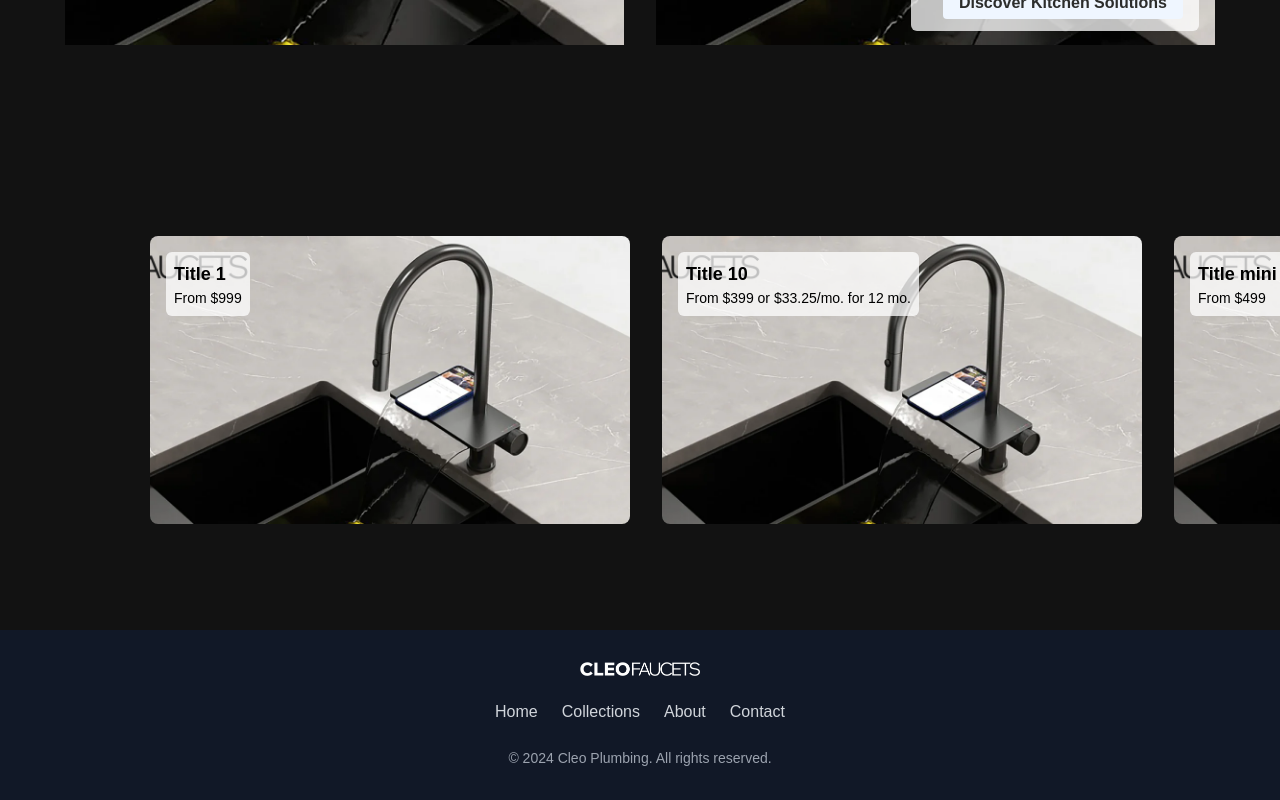
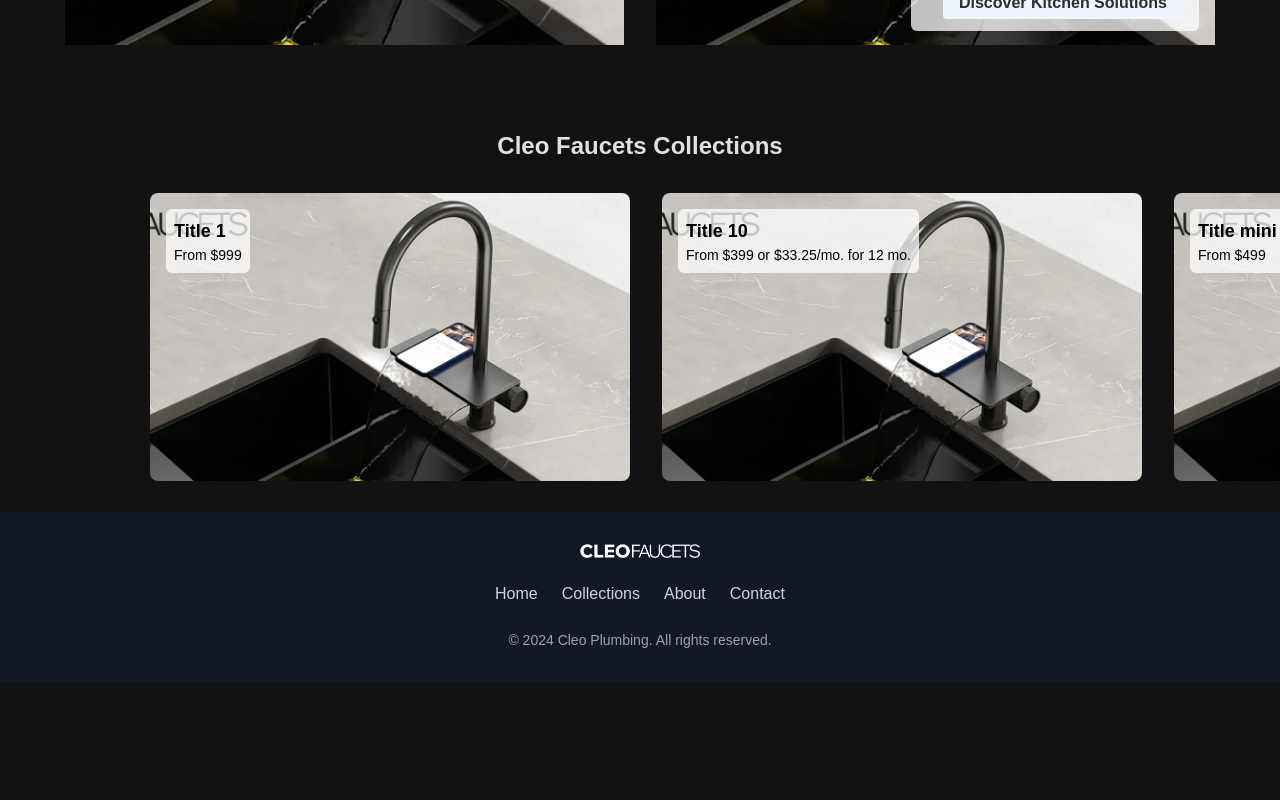
Before and after one commit to Alabaich/CLEOFaucets, a Next.js app: page / in a window 1280 px wide. Shown: the part 1596-2396 px from the top of the page. After the commit the page ends 2278 px from the top, so only its background shows below. Built offline with nearby package versions, Linux system fonts and the light colour scheme.

Commit message:
Slider fix

```diff
--- a/src/components/slider.tsx
+++ b/src/components/slider.tsx
@@ -52,6 +52,11 @@ const HorizontalScroller = () => {
   };
 
   return (
+    <div className="w-full">
+      <div className="text-center">
+        <h1 className="text-2xl font-bold">Cleo Faucets Collections</h1>
+      </div>
+
       <div className="group relative w-full">
         <button
           onClick={scrollLeft}
@@ -59,7 +64,7 @@ const HorizontalScroller = () => {
           aria-label="Scroll Left"
         >
           <img
-          src="./arrowSlider.svg"
+            src="/svgs/arrowSlider.svg"
             alt="Scroll Left"
             className="w-6 h-6 rotate-180"
           />
@@ -73,7 +78,7 @@ const HorizontalScroller = () => {
           {items.map((item, index) => (
             <div
               key={index}
-            className="rf-cards-scroller-item flex-shrink-0 h-[500px] flex items-center justify-center"
+              className="rf-cards-scroller-item flex-shrink-0 h-[350px] flex items-center justify-center"
               style={{ width: "480px" }}
             >
               <Link
@@ -102,8 +107,13 @@ const HorizontalScroller = () => {
           className="absolute right-4 top-1/2 transform -translate-y-1/2 bg-gray-200 p-4 rounded-full shadow-lg z-10 opacity-0 group-hover:opacity-100 transition-opacity duration-300 ease-in-out"
           aria-label="Scroll Right"
         >
-        <img src="./arrowSlider.svg" alt="Scroll Right" className="w-6 h-6" />
+          <img
+            src="/svgs/arrowSlider.svg"
+            alt="Scroll Right"
+            className="w-6 h-6"
+          />
         </button>
+      </div>
     </div>
   );
 };
```
Lines whose indentation alone changed are shown as unchanged.
